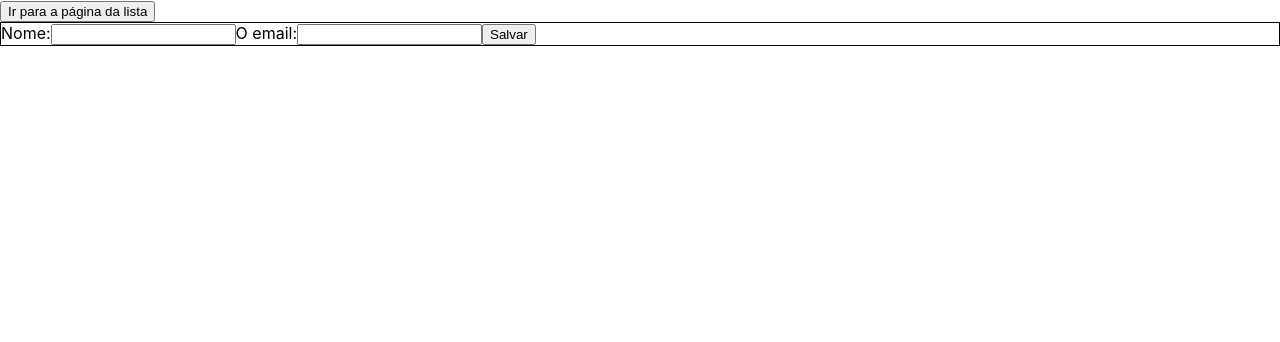
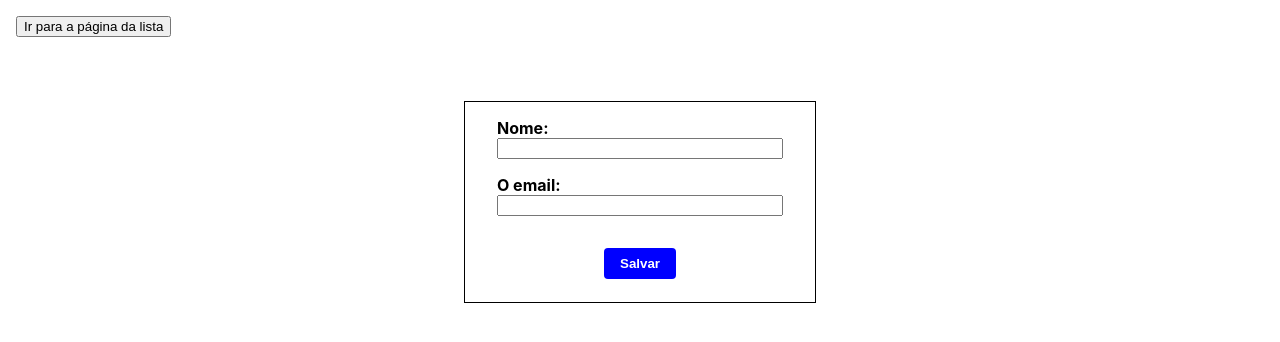
Before and after one commit to future4code/Edgard-Finotti, a React (Create React App) app in the folder quinzena7/laben-users/laben-users/: page / in a window 1280 px wide. Shown: the top 342 px of the page. Built offline with nearby package versions, Linux system fonts and the light colour scheme.

Commit message:
Adicionado logica para salvar dados digitados nos inputs.

```diff
--- a/quinzena7/laben-users/laben-users/src/componentes/CadastroUsuario/CadastroUsuario.js
+++ b/quinzena7/laben-users/laben-users/src/componentes/CadastroUsuario/CadastroUsuario.js
@@ -4,13 +4,19 @@ import axios from 'axios'
 
 const DivisaoCadastroUsuario = styled.div`
     border: 1px solid black;
+    width: 350px;
+    height: 200px;
+    margin: 0 auto;
 `
 
 const DivisaoDadosUsuario = styled.div`
+    display: flex;
+    flex-direction: column;
 
+    padding: 16px 32px;
 `
 const LabelNome = styled.label`
-
+    font-weight: bold;
 `
 
 const InputNome = styled.input`
@@ -18,31 +24,54 @@ const InputNome = styled.input`
 `
 
 const LabelEmail = styled.label`
-
+    margin-top: 16px;
+    font-weight: bold;
 `
 
 const InputEmail = styled.input`
 
 `
 const BotaoSalvar = styled.button`
+    margin-top: 32px;
+    width: 72px;
+    padding: 8px 16px;
 
+    align-self: center;
+    color: white;
+    background-color: blue;
+    font-weight: bold;
+    border: none;
+    border-radius: 4px;
 `
+
+
 
 class CadastroUsuario extends React.Component {
     state = {
+        inputNome: "",
+        inputEmail: ""
+    }
 
+    onChangeInputNome = (event) => {
+        this.setState({inputNome: event.target.value})
+    }
+
+    onChangeInputEmail = (event) => {
+        this.setState({inputEmail: event.target.value})
     }
 
     render () {
+        console.log("this.state.inputNome", this.state.inputNome)
+        console.log("this.state.inputEmail", this.state.inputEmail)
 
         return (
             <DivisaoCadastroUsuario>
                 <DivisaoDadosUsuario>
                     <LabelNome for="Nome">Nome:</LabelNome>
-                    <InputNome type="text" id="Nome" name="Nome"></InputNome>
+                    <InputNome type="text" id="Nome" name="Nome" onChange={this.onChangeInputNome} value={this.state.inputNome}></InputNome>
 
                     <LabelEmail for="Mail">O email:</LabelEmail>
-                    <InputEmail type="email" id="Mail" name="Mail"></InputEmail>
+                    <InputEmail type="email" id="Mail" name="Mail" onChange={this.onChangeInputEmail} value={this.state.inputEmail}></InputEmail>
 
                     <BotaoSalvar>Salvar</BotaoSalvar>
                 </DivisaoDadosUsuario>
--- a/quinzena7/laben-users/laben-users/src/componentes/Principal/Principal.js
+++ b/quinzena7/laben-users/laben-users/src/componentes/Principal/Principal.js
@@ -4,7 +4,7 @@ import axios from 'axios'
 import CadastroUsuario from '../CadastroUsuario/CadastroUsuario'
 
 const BotaoIrParaLista = styled.button`
-
+    margin: 16px 0 64px 16px;
 `
 
 class Principal extends React.Component {
```
